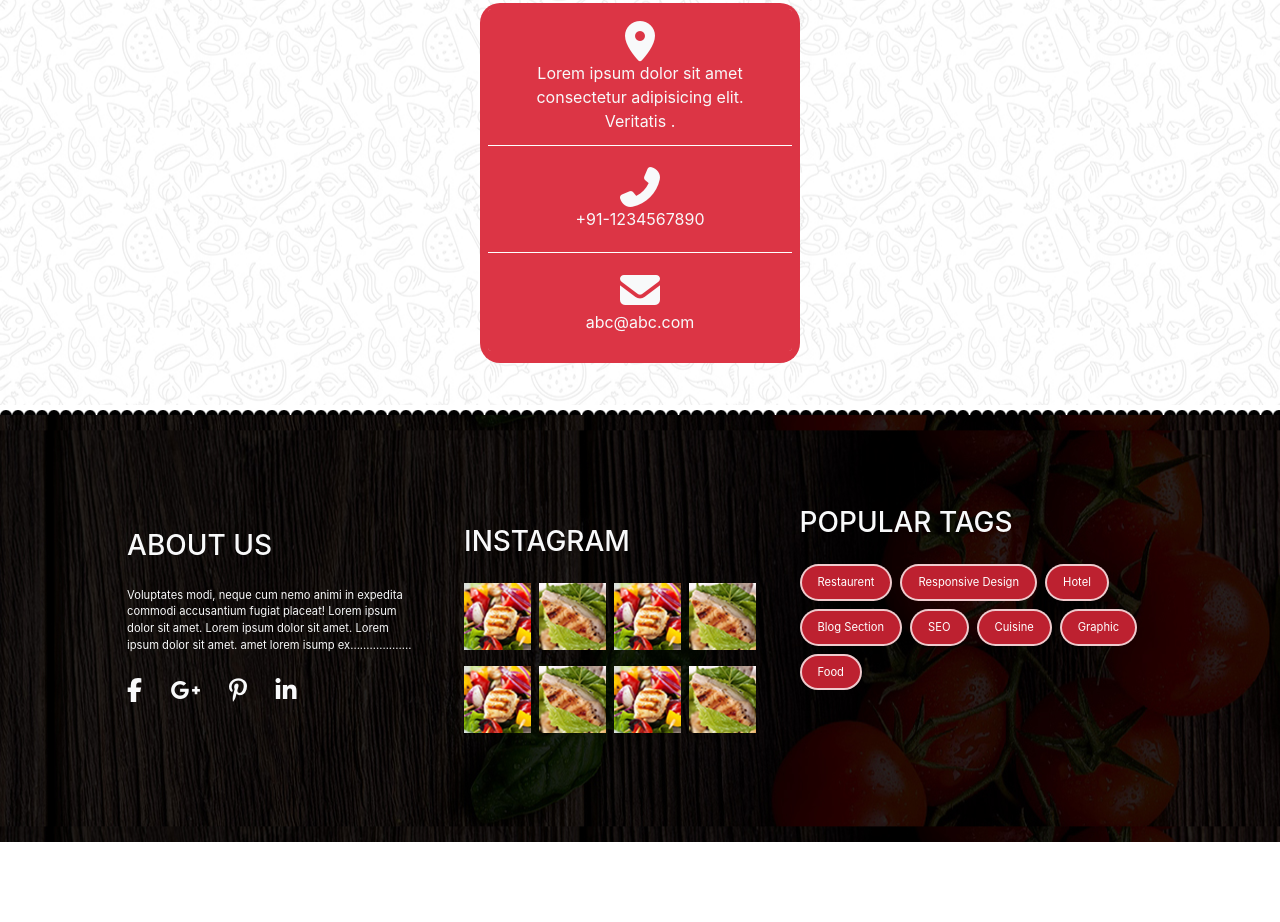
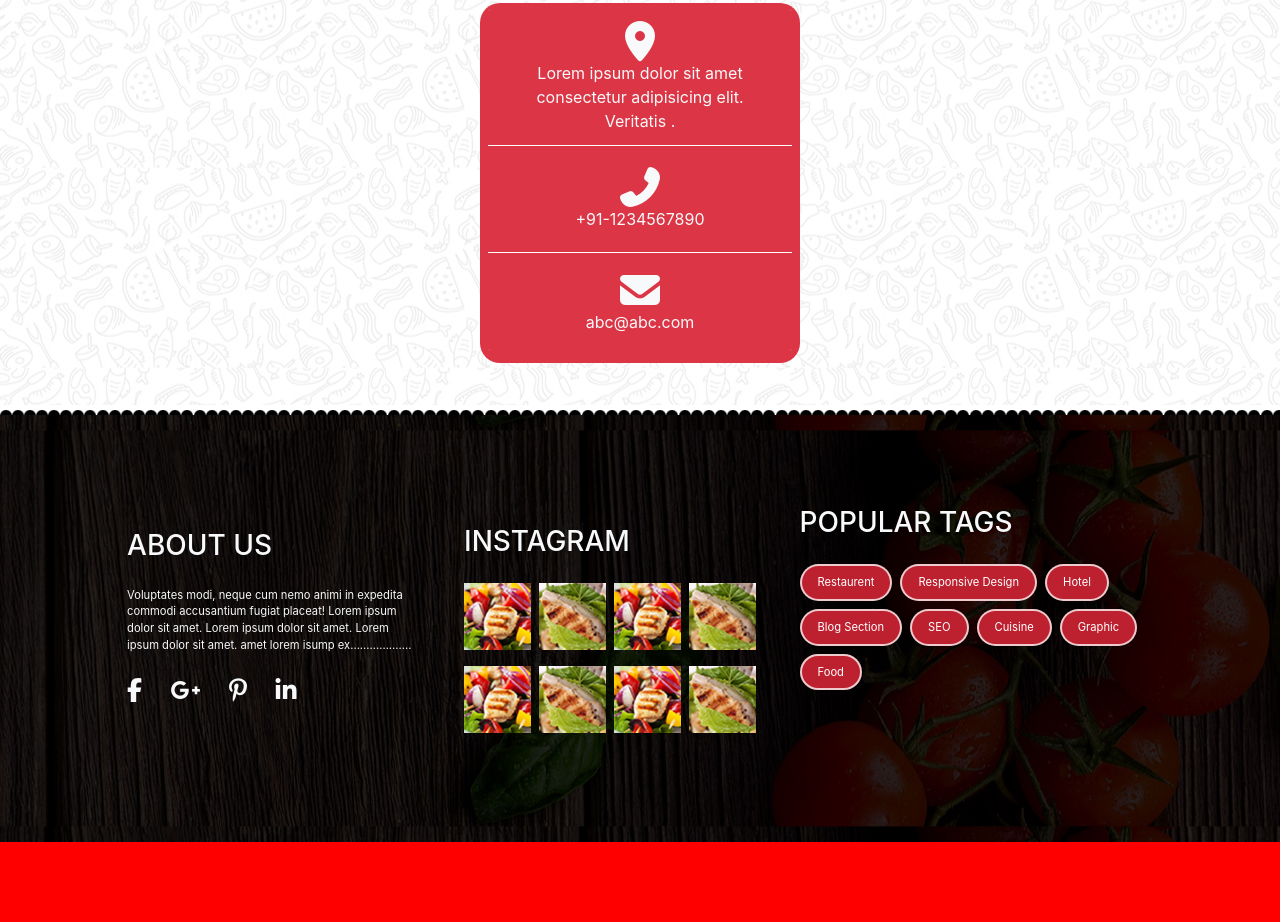
Before and after one commit to agim-coroli/CoroliAgim19_site_du_chef, a website: page index.html in a window 1280 px wide. Shown: the part 4387-5309 px from the top of the page. Before the commit the page ends 5229 px from the top, so only its background shows below. Drawn offline with nearby package versions, Linux system fonts and the light colour scheme.

Commit message:
ajout de la bar rouge en dessou du footer(oublie)

```diff
--- a/index.html
+++ b/index.html
@@ -410,6 +410,8 @@
             </div>
         </div>
     </footer>
+    <div class="underfooter">
+    </div>
     <script src="./node_modules/popper.js/dist/popper.js"></script>
     <script src="./node_modules/jquery/dist/jquery.js"></script>
     <script src="./node_modules/bootstrap/dist/js/bootstrap.bundle.js"></script>
--- a/src/scss/module/_footer.scss
+++ b/src/scss/module/_footer.scss
@@ -205,3 +205,7 @@ footer{
         }
     }
 }
+.underfooter{
+    background-color: red;
+    height: 80px;
+}
```
Also changed, not shown: public/css/app.css, 1 other file.
